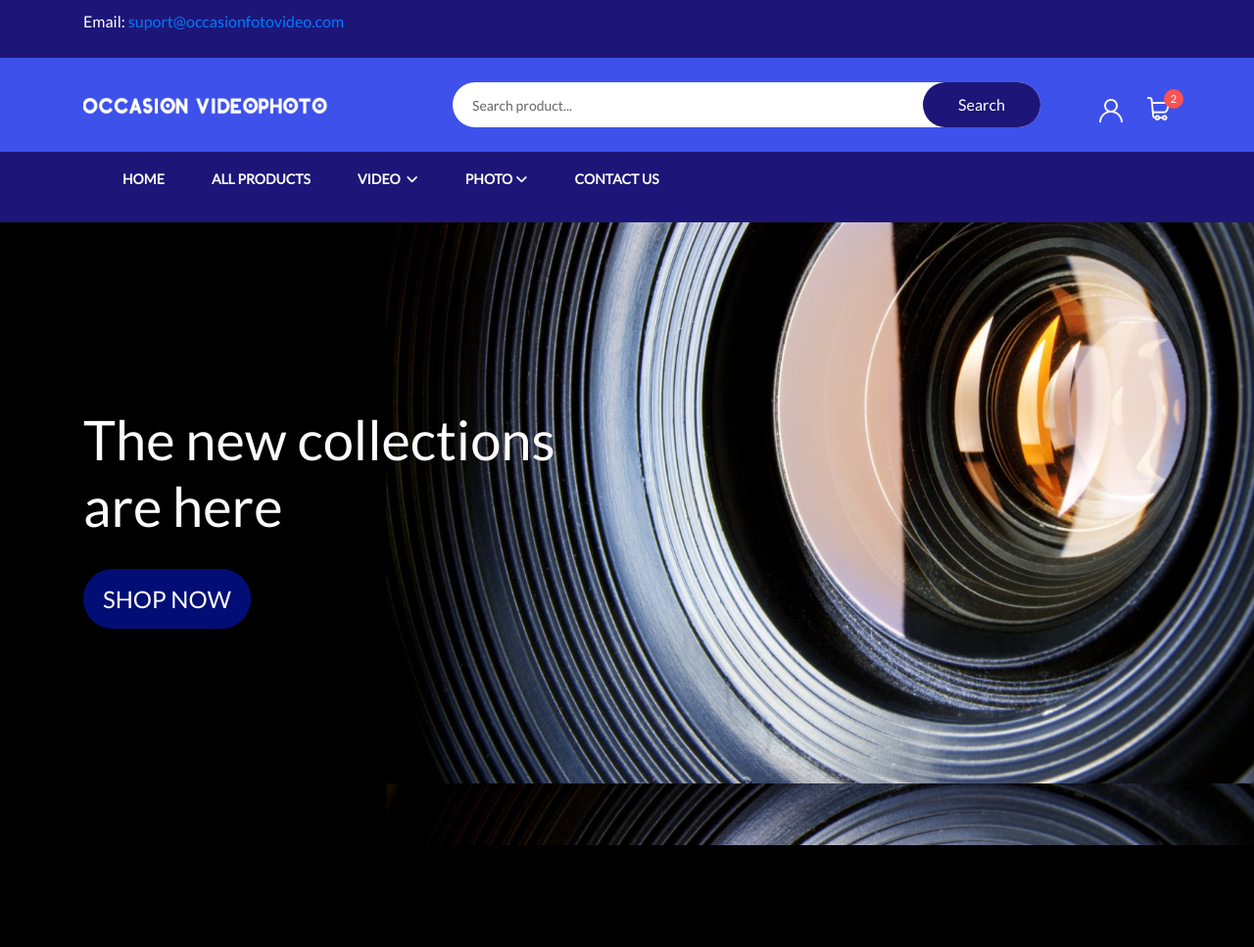
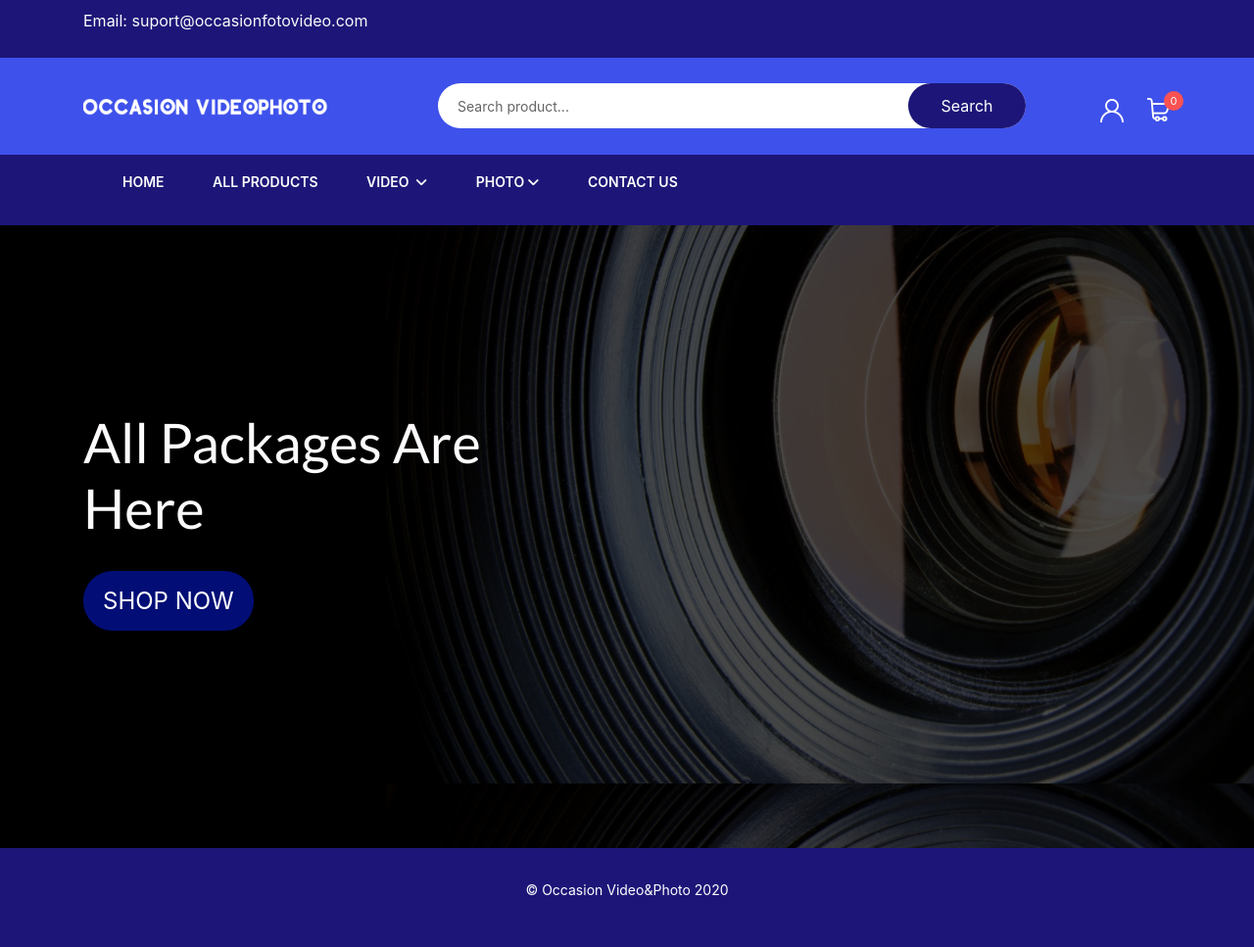
Before and after one commit to Code-Institute-Submissions/Occasion_VideoPhoto, a Django app: page / in a window 1280 px wide. Shown: the whole page at 98% size. Before the commit the page ends 863 px from the top, so only its background shows below. Run offline with Django 3.2, Linux system fonts and the light colour scheme; some libraries are stand-ins or nearby versions.

Commit message:
Completed homepage and header and css

```diff
--- a/home/templates/home/index.html
+++ b/home/templates/home/index.html
@@ -10,11 +10,11 @@
 {% endblock %}
 
  {% block content %}
-       <div class="container h-100">
+       <div class="container h-100 text-hp-bt">
         <div class="row h-100">
             <div class="col-7 col-md-6 my-auto">
-                <h1 class="display-4 logo-font text-black">
-                    The new collections are here
+                <h1 class="display-4 logo-font text-hp">
+                    All Packages Are Here
                 </h1>
                 <div class="my-5">
                     <h4>
--- a/static/css/base.css
+++ b/static/css/base.css
@@ -3,11 +3,11 @@
   box-sizing: border-box;
 }
 body {
-    background: url('/media/homepage.jpg') no-repeat center center fixed;
+    background:linear-gradient(to bottom, rgba(0,0,0,0.7) 0%,rgba(0,0,0,0.7) 100%), url('/media/homepage.jpg') no-repeat center center fixed;
     background-size: cover;
     height: calc(100vh - 164px);
-    color: rgb(253, 251, 251);
-    font-family: 'Lato';
+
+
 }
 
 /*-- Top Header Start --*/
@@ -20,6 +20,9 @@ body {
 }
 .support_info p {
   line-height: 43px;
+}
+.support_info a {
+  color: #fafafa;
 }
 .support_info p a:hover {
   color: #c1c1c1;
@@ -707,8 +724,43 @@ div .non-list{
     color: #fff;
     text-decoration: none;
 }
+.text-hp{
+    color: rgb(253, 251, 251);
+    font-family: 'Lato';
+}
 
 
+/*--End bg area --*/
+
+
+
+/*--footer area --*/
+
+.footer_bottom {
+  padding: 30px 0;
+}
+.footer_bottom {
+    background: #1D1678;
+    color: #fff;
+}
+.align-items-center {
+	align-items: center!important
+}
+.text-center {
+	text-align: center!important
+}
+.copyright_area p {
+  line-height: 25px;
+  font-size: 14px;
+}
+.copyright_area p a:hover {
+  text-decoration: underline;
+  color: #1D1678;
+}
+
+
+
+/*-- End footer area  --*/
 
 
 
--- a/templates/base.html
+++ b/templates/base.html
@@ -68,14 +68,45 @@
                         </form>
                     </div>
 							<div class="middel_right_info">
-                        <div class="header_wishlist">
-                            <a href="#"><img src="/media/user.png" alt=""></a>
+								<li class="list-inline-item dropdown">
+									<a class="text-black nav-link" href="#" id="user-options" data-toggle="dropdown" aria-haspopup="true" aria-expanded="false">
+										<div class="text-center">
+											<div>
+												<img src="/media/user.png" alt="">
 												</div>
-                        <div class="mini_cart_wrapper">
-                            <a href="#"><img src="/media/shopping-bag.png" alt=""></a>
-                            <span class="cart_quantity">2</span>
+											</div>
+										</a>
+										<div class="dropdown-menu border-0" aria-labelledby="user-options">
+                            {% if request.user.is_authenticated %}
+                                {% if request.user.is_superuser %}
+
+											<a href="" class="dropdown-item">Product Management</a>
+                                {% endif %}
+
+											<a href="" class="dropdown-item">My Profile</a>
+											<a href="{% url 'account_logout' %}" class="dropdown-item">Logout</a>
+                            {% else %}
+
+											<a href="{% url 'account_signup' %}" class="dropdown-item">Register</a>
+											<a href="{% url 'account_login' %}" class="dropdown-item">Login</a>
+                            {% endif %}
 
 										</div>
+									</li>
+									<!--mini cart-->
+									<div class="mini_cart_wrapper">
+										<a href="javascript:void(0)">
+											<img src="/media/shopping-bag.png" alt="">
+											</a>
+											<span class="{% if true %}cart_quantity-green{% else %}cart_quantity{% endif %}">
+                             {% if grand_total %}
+                                 ${{ grand_total|floatformat:2 }}
+                             {% else %}
+                                0
+                             {% endif %}
+                            </span>
+										</div>
+										<!--mini cart end-->
 									</div>
 
                     <div  class="text-left ">
@@ -139,12 +170,15 @@
             </div>
             <!--header top end-->
             <!--header middel start-->
+
 <div class="header_middle">
 	<div class="container">
 		<div class="row align-items-center">
 			<div class="col-lg-3 col-md-6">
 				<div class="logo">
-                                <a href="{% url 'home' %}"><img src="/media/logo.png" alt=""></a>
+					<a href="{% url 'home' %}">
+						<img src="/media/logo.png" alt="">
+						</a>
 					</div>
 				</div>
 				<div class="col-lg-9 col-md-6">
@@ -158,15 +192,45 @@
 								</form>
 							</div>
 							<div class="middel_right_info">
-                                    <div class="header_wishlist">
-                                        <a href="#"><img src="/media/user.png" alt=""></a>
+								<li class="list-inline-item dropdown">
+									<a class="text-black nav-link" href="#" id="user-options" data-toggle="dropdown" aria-haspopup="true" aria-expanded="false">
+										<div class="text-center">
+											<div>
+												<img src="/media/user.png" alt="">
 												</div>
+											</div>
+										</a>
+										<div class="dropdown-menu border-0" aria-labelledby="user-options">
+                            {% if request.user.is_authenticated %}
+                                {% if request.user.is_superuser %}
+
+											<a href="" class="dropdown-item">Product Management</a>
+                                {% endif %}
+
+											<a href="" class="dropdown-item">My Profile</a>
+											<a href="{% url 'account_logout' %}" class="dropdown-item">Logout</a>
+                            {% else %}
+
+											<a href="{% url 'account_signup' %}" class="dropdown-item">Register</a>
+											<a href="{% url 'account_login' %}" class="dropdown-item">Login</a>
+                            {% endif %}
+
+										</div>
+									</li>
 									<!--mini cart-->
 									<div class="mini_cart_wrapper">
-                                        <a href="javascript:void(0)"><img src="/media/shopping-bag.png" alt=""></a>
-                                        <span class="cart_quantity">2</span>
+										<a href="javascript:void(0)">
+											<img src="/media/shopping-bag.png" alt="">
+											</a>
+											<span class="{% if true %}cart_quantity-green{% else %}cart_quantity{% endif %}">
+                             {% if grand_total %}
+                                 ${{ grand_total|floatformat:2 }}
+                             {% else %}
+                                0
+                             {% endif %}
+                            </span>
+										</div>
 										<!--mini cart end-->
-                                    </div>
 									</div>
 								</div>
 							</div>
@@ -227,6 +291,19 @@
 
     {% block postloadjs %}
     {% endblock %}
-
+    <footer>
+        <div class="footer_bottom">
+            <div class="container">
+                <div class="row align-items-center">
+                    <div class="col text-center">
+                        <div class="copyright_area text-white ">
+                            <p> &copy; Occasion Video&Photo 2020</p>
+                        </div>
+                    </div>
+                </div>
+            </div>
+        </div>
+    </footer>
+    <!--footer area end-->
   </body>
 </html>
```
Also changed, not shown: other parts of static/css/base.css (+33 -0 lines). Lines whose indentation alone changed are shown as unchanged.
